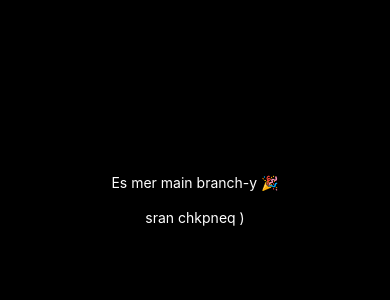
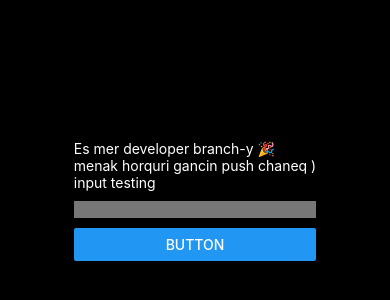
Before and after one commit to Hovo401/react_team, a React Native app: screen / in a window 390 px wide. Shown: the part 222-522 px from the top of the page. Built offline with nearby package versions, Linux system fonts and the light colour scheme.

Commit message:
todo list testinng native error->texsty app-i meji ci topum baic web-um tpuma :|

```diff
--- a/App.js
+++ b/App.js
@@ -1,13 +1,11 @@
 import { StatusBar } from 'expo-status-bar';
 import { StyleSheet, Text, View } from 'react-native';
+import {Text_test} from './Components/Text_test'
 
 export default function App() {
   return (
     <View style={styles.container}>
-      <Text style={styles.text}>Es mer main branch-y 🎉</Text>
-      <br/>
-      <Text style={styles.text}>{"sran chkpneq )"}</Text>
-      <StatusBar style="auto" />
+      <Text_test key={465}/>
     </View>
   );
 }
@@ -19,7 +17,5 @@ const styles = StyleSheet.create({
     alignItems: 'center',
     justifyContent: 'center',
   },
-  text:{
-    color:"#fff",
-  },
+
 });
--- /dev/null
+++ b/Components/Text_test.js
@@ -0,0 +1,56 @@
+
+import {useState} from 'react'
+import {StyleSheet, Text, View ,TextInput,Button,Br} from 'react-native';
+
+export const Text_test=()=> {
+
+  const[input,SetInput]=useState("");
+  const[text,setText]=useState([]);
+
+  const setTextAdd=(info)=>{
+    let newText=[]
+    newText=[...text];
+    newText.push(info)
+    setText(newText)
+  }
+
+    return (
+      <View >
+        <Text style={stylesr.text}>Es mer developer branch-y 🎉</Text>
+        <Text style={stylesr.text}>{"menak horquri gancin push chaneq )"}</Text>
+        <Text style={stylesr.text}>input testing </Text>
+        <TextInput key={"fwefewfwe"} style={stylesr.Input} value={input} onChange={(e)=>{SetInput(e.target.value)}}/>
+        <Button title ="button" onPress={()=>{setTextAdd(input);SetInput("") ;}}/>
+
+        {
+          text.map((element,index)=>{
+          return (
+            <View key={"rgre"+85*index} style={stylesr.elemtnts_text}>
+              <Text key={"f"+index} style={stylesr.text}> {element}</Text>
+            </View>
+          )
+        })
+
+        }
+
+      </View>
+    );
+  }
+
+  const stylesr = StyleSheet.create({
+    text:{
+      color:'#fff',
+      textShadowColor:"#fff"
+    },
+    Input:{
+      color:"#fff",
+      border:0,
+      backgroundColor:"#777",
+      marginTop:10,
+      marginBottom:10,
+        },
+    elemtnts_text:{
+      backgroundColor:"#888",
+      marginTop:10,
+    }
+  });
```
